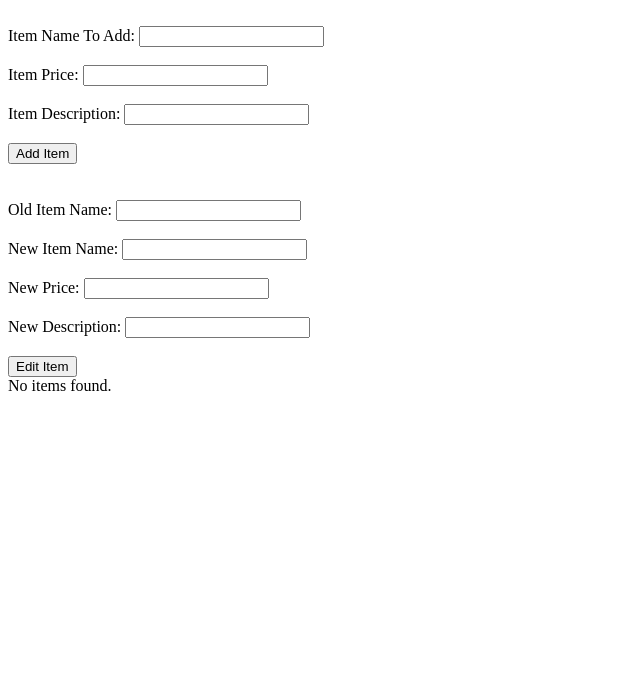
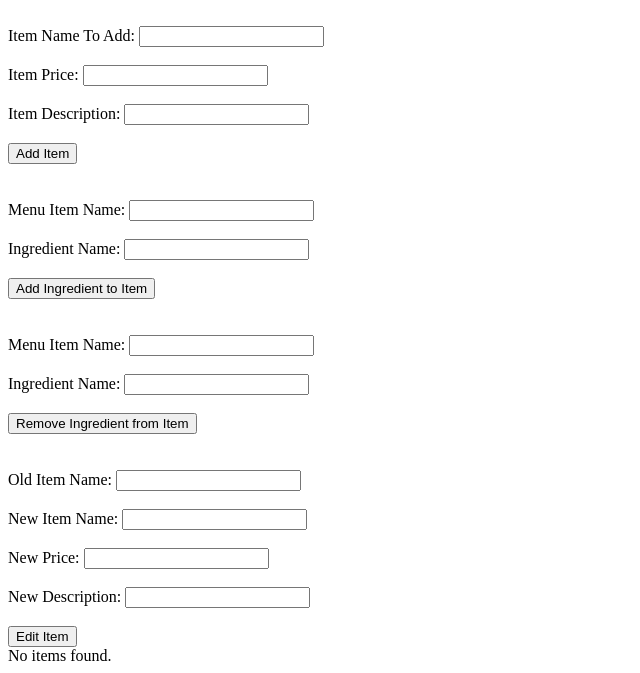
Before and after one commit to DNCHOW1/310_Project, a PHP site: page /employee/admin_menu.php in a window 1280 px wide. Shown: the part 168-841 px from the top of the page, without its empty margins (0-640 px from the left). Before the commit the page ends 559 px from the top, so only its background shows below. Run offline with PHP 8.4, Linux system fonts and the light colour scheme; data that the repository does not hold is empty.

Commit message:
add ingredient and remove ingredient

```diff
--- a/employee/admin_menu.php
+++ b/employee/admin_menu.php
@@ -35,6 +35,24 @@
 			<label for=\"newdesc\">Item Description:</label>
 			<input type=\"text\" id=\"newdesc\" name=\"newdesc\"><br><br>
 			<input type=\"submit\" value=\"Add Item\">
+		</form><br><br>";
+
+		echo
+			"<form method=\"post\" action=\"add_ingredient.php\">
+				<label for=\"itemname\">Menu Item Name:</label>
+				<input type=\"text\" id=\"itemname\" name=\"itemname\"><br><br>
+				<label for=\"ingredientname\">Ingredient Name:</label>
+				<input type=\"text\" id=\"ingredientname\" name=\"ingredientname\"><br><br>
+				<input type=\"submit\" value=\"Add Ingredient to Item\">
+			</form><br><br>";
+
+		echo
+		"<form method=\"post\" action=\"remove_ingredient.php\">
+			<label for=\"itemname\">Menu Item Name:</label>
+			<input type=\"text\" id=\"itemname\" name=\"itemname\"><br><br>
+			<label for=\"ingredientname\">Ingredient Name:</label>
+			<input type=\"text\" id=\"ingredientname\" name=\"ingredientname\"><br><br>
+			<input type=\"submit\" value=\"Remove Ingredient from Item\">
 		</form><br><br>";
 
 		echo
```
